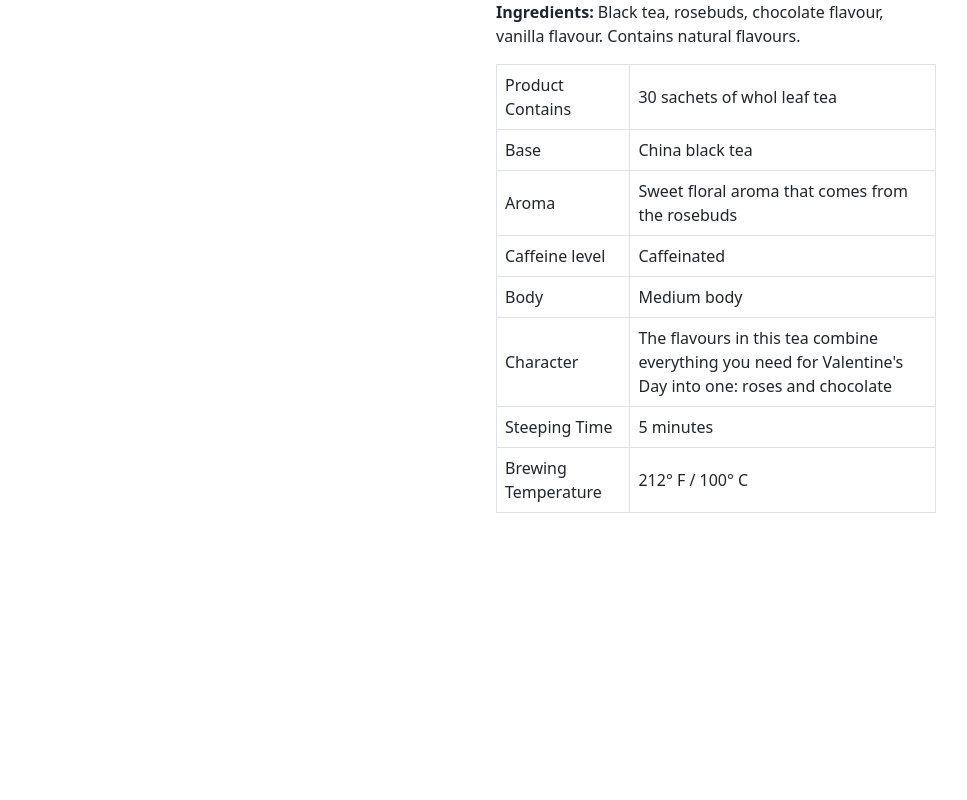
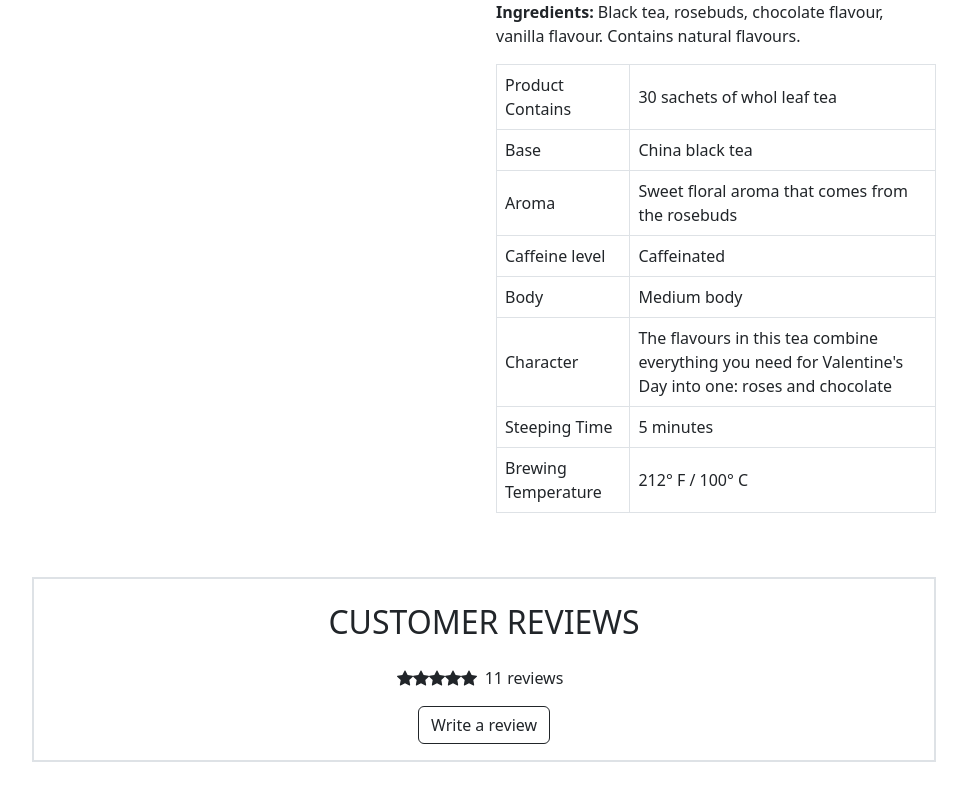
Before and after one commit to chingu-voyages/v42-geckos-team-16, a React (Create React App) app in the folder app/: page /products/1 in a window 1280 px wide. Shown: the part 837-1637 px from the top of the page, without its empty margins (156-1123 px from the left). Before the commit the page ends 1414 px from the top, so only its background shows below. Built offline with nearby package versions, Linux system fonts and the light colour scheme.

Commit message:
create review component

```diff
--- /dev/null
+++ b/app/src/components/Icons/StarIcons.jsx/StarIcons.jsx
@@ -0,0 +1,17 @@
+import React from "react";
+import { StarFillIcon } from "../Icon";
+
+const StarIcons = () => {
+    return (
+        <div className="d-flex justify-content-start align-items-center mb-3">
+            <StarFillIcon />
+            <StarFillIcon />
+            <StarFillIcon />
+            <StarFillIcon />
+            <StarFillIcon />
+            <span className="mx-2">11 reviews</span>
+        </div>
+    );
+};
+
+export default StarIcons;
--- a/app/src/components/ProductDetails/ProductDetails.jsx
+++ b/app/src/components/ProductDetails/ProductDetails.jsx
@@ -2,6 +2,7 @@ import React from "react";
 import { useState } from "react";
 import { firstImage, secondImage } from "../../images/images";
 import { StarFillIcon } from "../Icons/Icon";
+import Reviews from "../Reviews/Reviews";
 
 const ProductDetails = () => {
     const table = [
@@ -182,6 +183,7 @@ const ProductDetails = () => {
                     </tbody>
                 </table>
             </div>
+            <Reviews />
         </div>
     );
 };
--- a/app/src/components/Reviews/Reviews.jsx
+++ b/app/src/components/Reviews/Reviews.jsx
@@ -1,9 +1,18 @@
 import React from "react";
+import StarIcons from "../Icons/StarIcons.jsx/StarIcons";
 
 const Reviews = () => {
     return (
-        <div className="border border-2">
-            <h2 className="text-uppercase">Customer reviews</h2>
+        <div className="border border-2 mx-3 my-5">
+            <div className="d-flex flex-column align-items-center">
+                <h2 className="text-uppercase h2 my-4 fw-normal">
+                    Customer reviews
+                </h2>
+                <StarIcons />
+                <button type="button" className="btn btn-outline-dark mb-3">
+                    Write a review
+                </button>
+            </div>
         </div>
     );
 };
```
Also changed, not shown: app/src/components/Reviews/Review.jsx/Review.jsx (added, +7 -0 lines).
